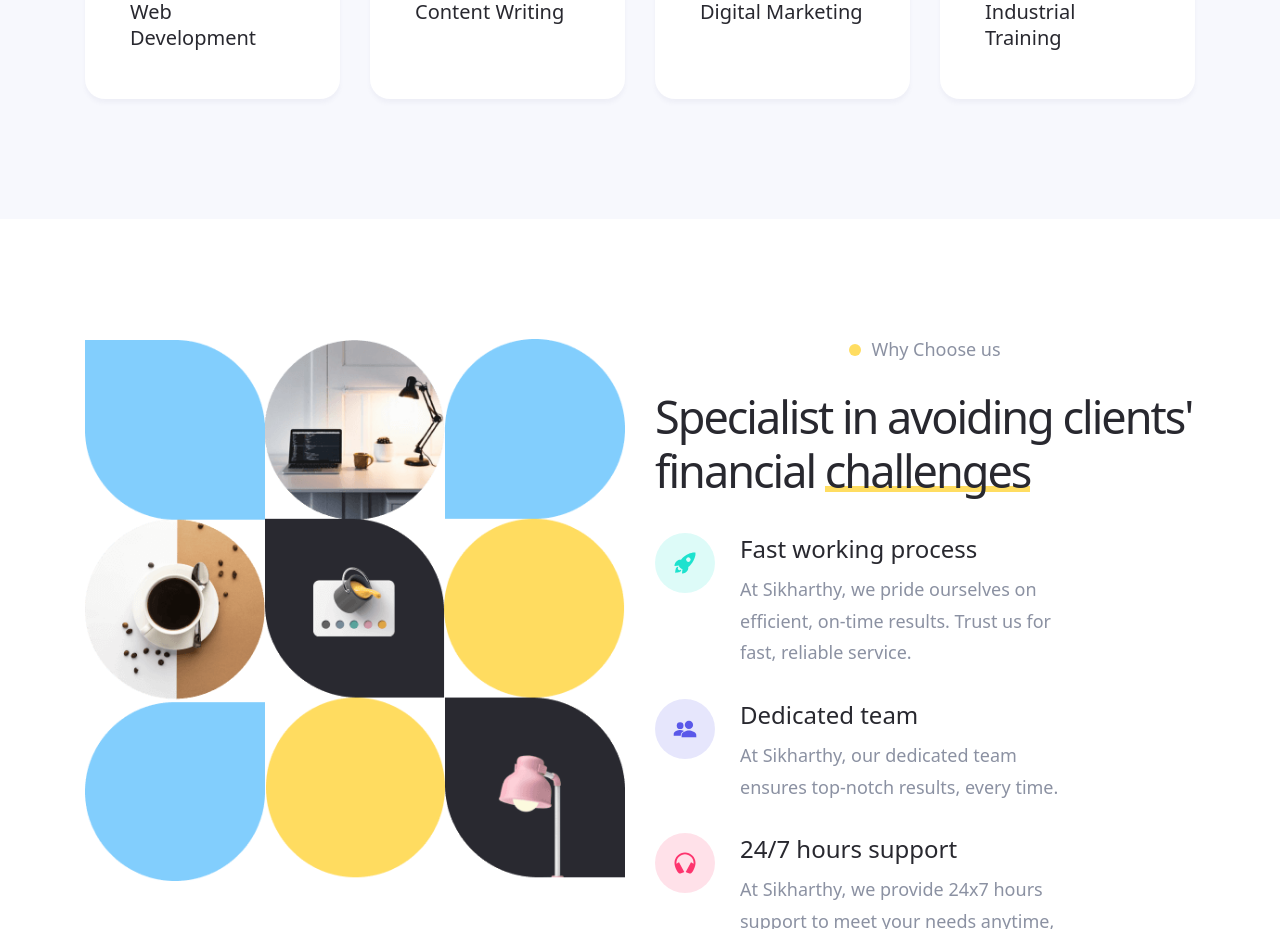
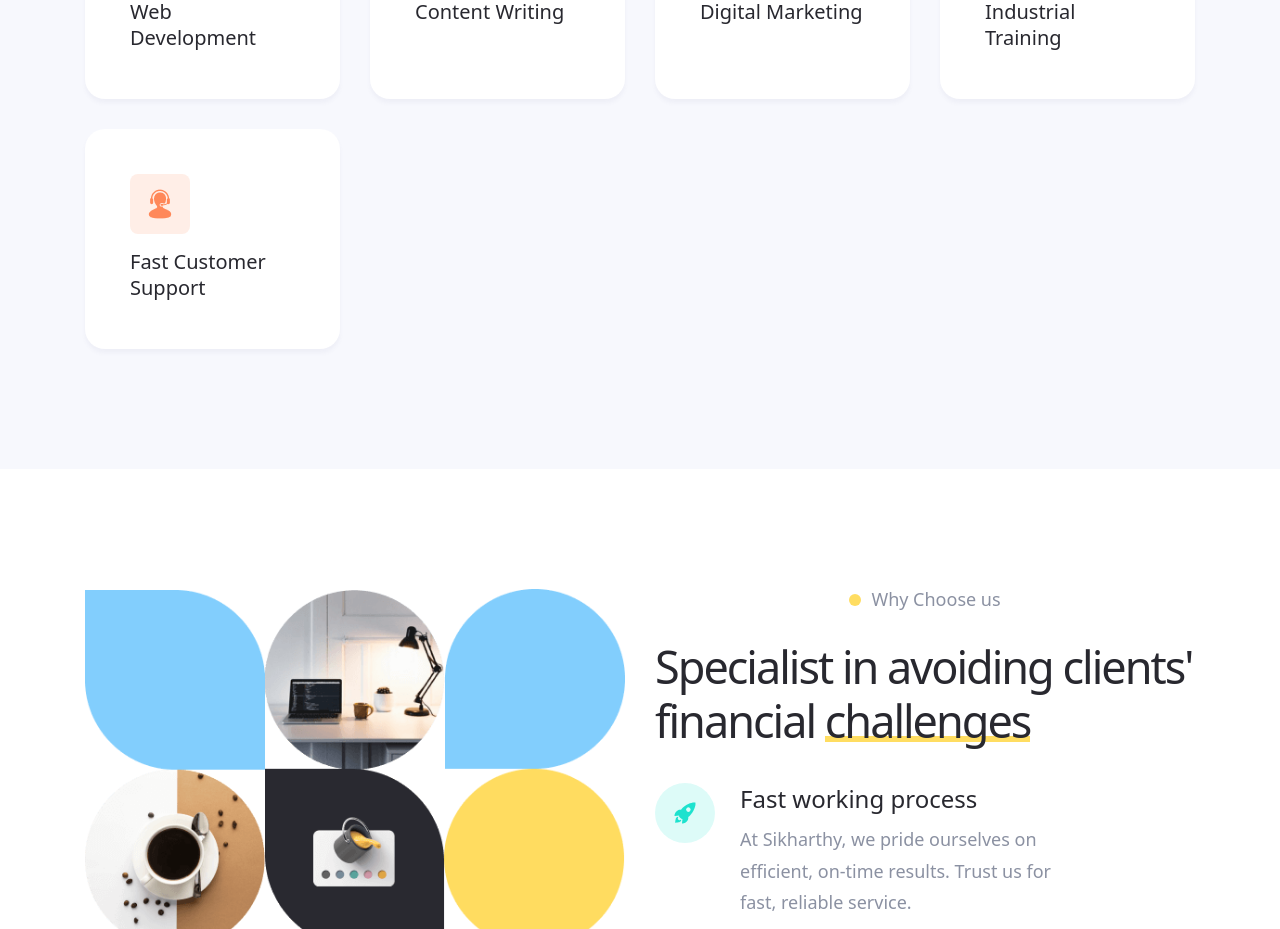
Before and after one commit to iamPankajGhosh/siplhub.vercel.app, a React (Vite) app in the folder frontend_react/: page /services in a window 1280 px wide. Shown: the part 1240-2169 px from the top of the page. Built offline with nearby package versions, Linux system fonts and the light colour scheme.

Commit message:
Add : new service card

```diff
--- a/frontend_react/src/constants/images.js
+++ b/frontend_react/src/constants/images.js
@@ -16,6 +16,7 @@ import serviceIcon1 from "../assets/img/service-icon-1.png";
 import serviceIcon2 from "../assets/img/service-icon-2.png";
 import serviceIcon3 from "../assets/img/service-icon-3.png";
 import serviceIcon4 from "../assets/img/service-icon-4.png";
+import serviceIcon5 from "../assets/img/service-icon-5.png";
 
 /**
  * feature images
@@ -74,6 +75,7 @@ export default {
   serviceIcon2,
   serviceIcon3,
   serviceIcon4,
+  serviceIcon5,
   featureBanner,
   projectBanner1,
   projectBanner2,
--- a/frontend_react/src/pages/Home.jsx
+++ b/frontend_react/src/pages/Home.jsx
@@ -213,7 +213,7 @@ export default function Home() {
                     className="link-card"
                     style={{ "--color": "203, 97%, 75%" }}
                   >
-                    <span className="span">04 More Service</span>
+                    <span className="span">01 More Service</span>
 
                     <ion-icon
                       name="arrow-forward"
--- a/frontend_react/src/pages/Services.jsx
+++ b/frontend_react/src/pages/Services.jsx
@@ -152,6 +152,29 @@ export default function Services() {
                     </h3>
                   </div>
                 </li>
+
+                <li>
+                  <div
+                    className="service-card"
+                    style={{ "--color": "17, 100%, 68%" }}
+                  >
+                    <div className="card-icon">
+                      <img
+                        src={images.serviceIcon5}
+                        width="30"
+                        height="30"
+                        loading="lazy"
+                        alt="service icon"
+                      />
+                    </div>
+
+                    <h3 className="h3">
+                      <Link to="#" className="card-title">
+                        Fast Customer Support
+                      </Link>
+                    </h3>
+                  </div>
+                </li>
               </ul>
             </div>
           </section>
```
Also changed, not shown: frontend_react/src/assets/img/service-icon-5.png (added).
